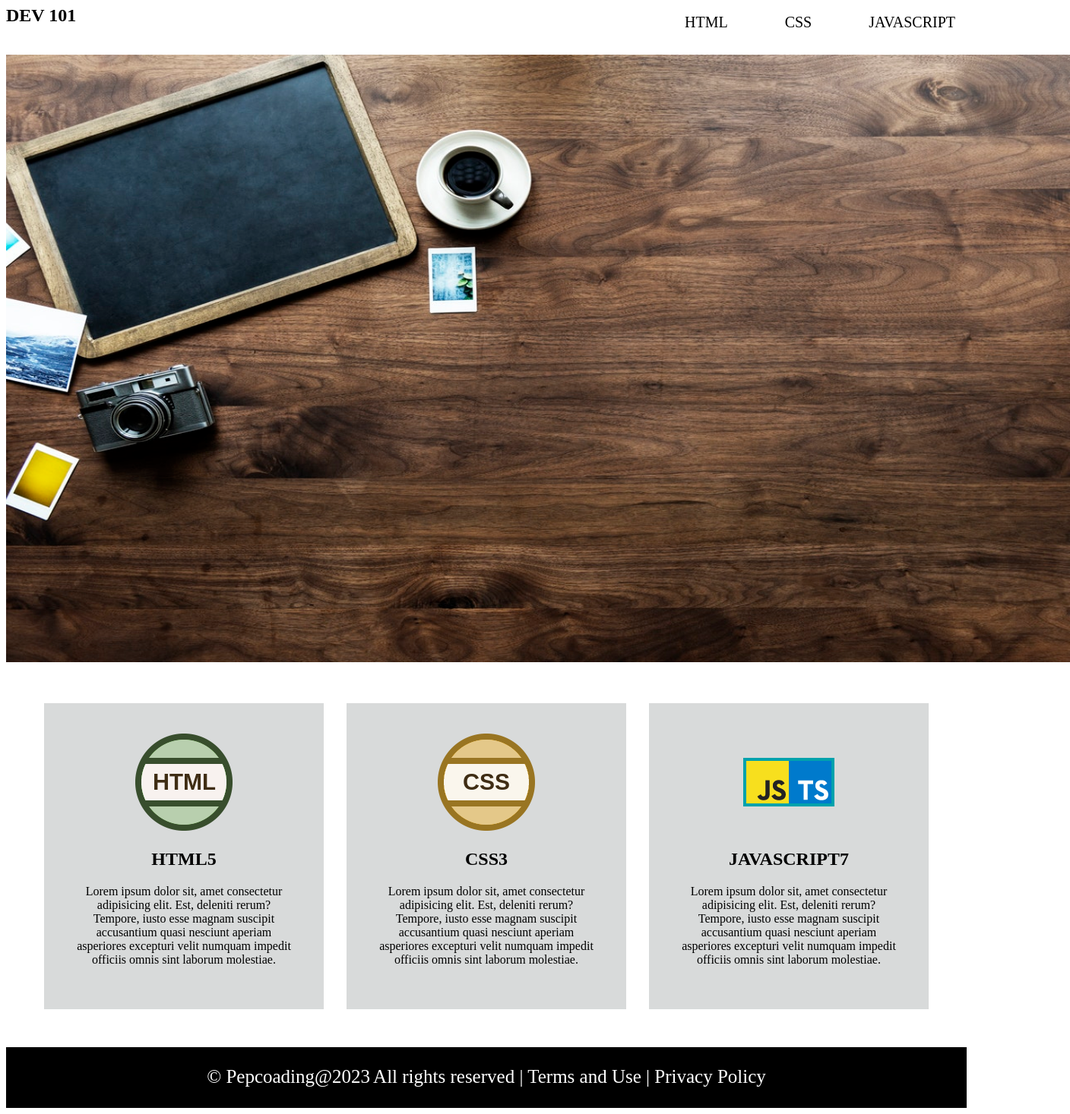
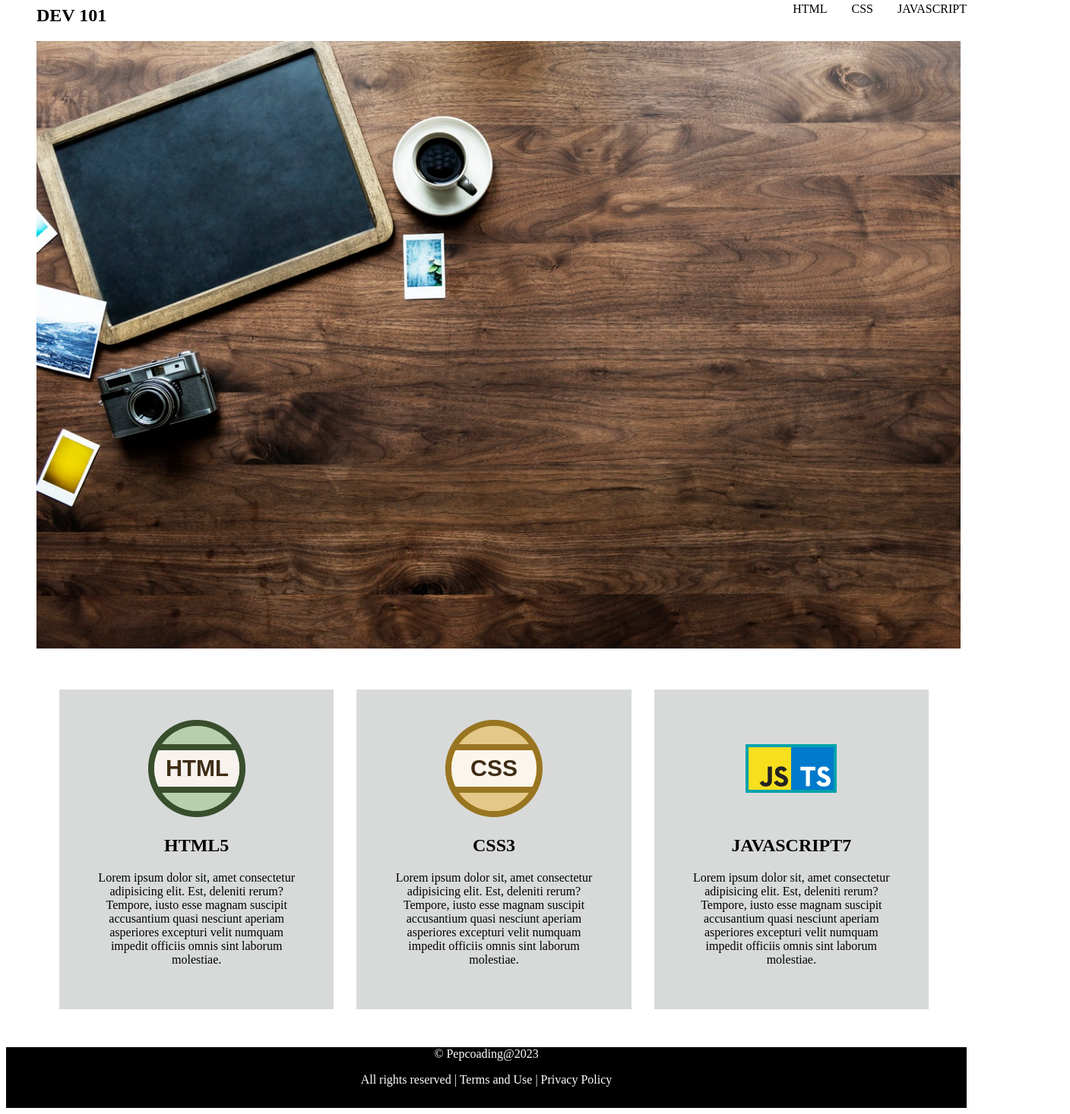
Before and after one commit to shivamshankarpandey100/Web_devlopment, a plain HTML site: page html/website/index.html in a window 1280 px wide. Shown: the part 21-1488 px from the top of the page at 76% size, 1408 px wide, since content can reach past the window. Drawn offline with Linux system fonts and the light colour scheme.

Commit message:
27-03-2023

```diff
--- a/html/website/style.css
+++ b/html/website/style.css
@@ -1,9 +1,12 @@
 li{
     list-style: none;
+    margin-left:2rem ;
 }
 img[src="images/lap.jpeg"]{
-    height: 800px;
-    width: 1400px;
+    height: 100vh;
+    width: 95vw;
+    margin-left:2.5rem ;
+    margin-right:2.5rem;
 }
 .footer{
     height: 80px;
@@ -13,9 +16,9 @@ img[src="images/lap.jpeg"]{
     text-align: center;
 
 }
-.footer p{
-    font-size: 25px;
-    display: inline-flex;
+.footer{
+    text-align: center;
+
 
 }
 .navbar{
@@ -33,16 +36,22 @@ ul{
     text-align: center;
     margin: 20px;
     padding: 15px;
+    margin-left: 2.5rem;
 }
 .container div{
     background-color:#d8dada;
     margin: 15px;
     padding: 40px;
 }
-.navbar ul li{
+
+/* .navbar ul li{
     margin: 5px;
     padding: 10px;
     margin-left: 50px;
     font-size: 20px;
     font-weight: 100;
+} */
+
+h1{
+    margin-left:2.5rem;
 }
```
